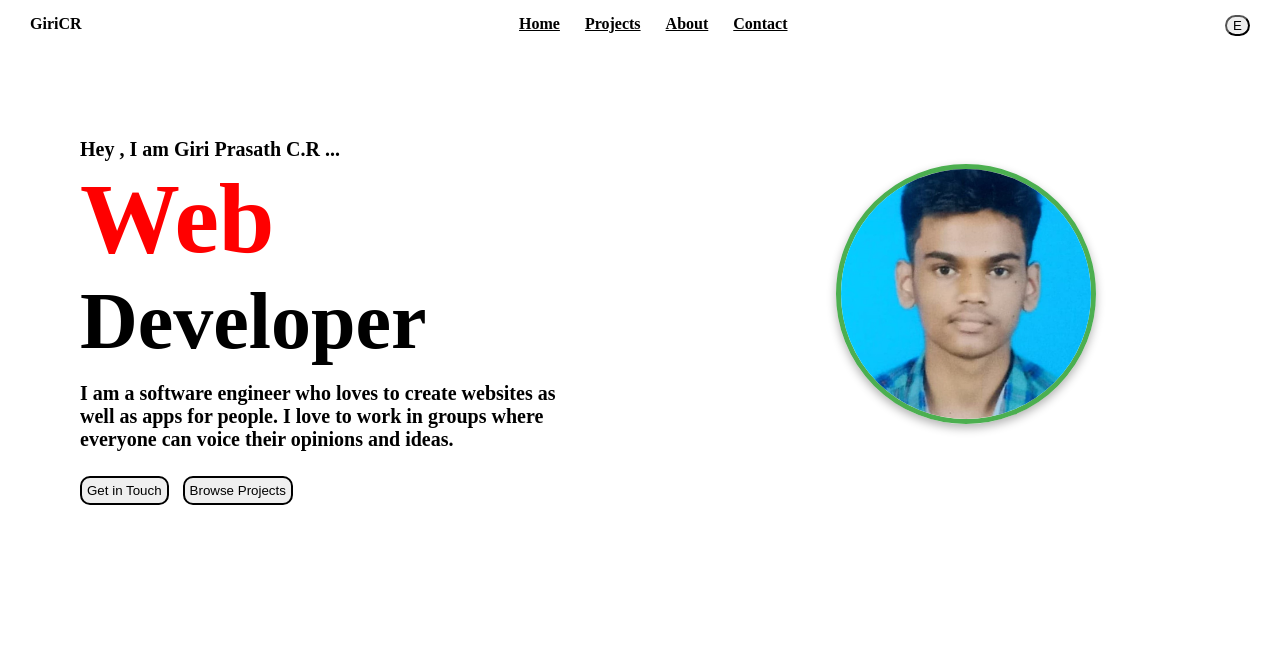
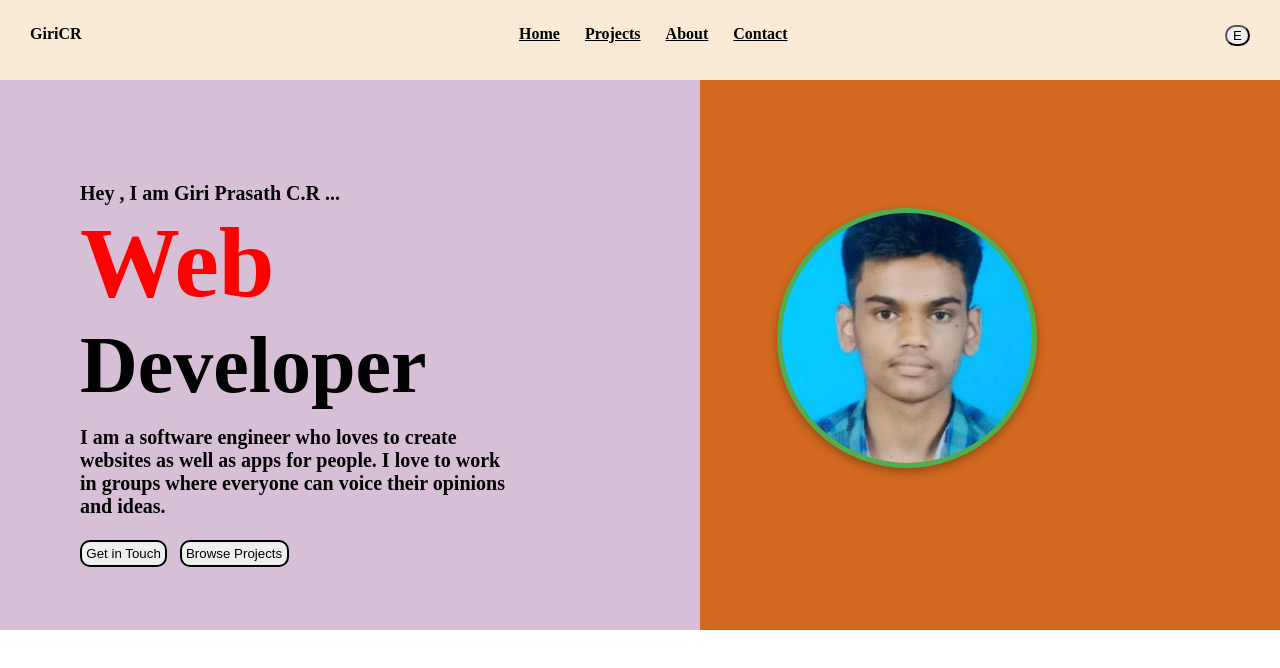
Before and after one commit to GiriPrasath-hub/Portfolio, a plain HTML site: page index.html in a window 1280 px wide. Drawn offline with Linux system fonts and the light colour scheme.

Commit message:
Index Update

```diff
--- a/index.html
+++ b/index.html
@@ -12,7 +12,7 @@
 
         .hi{
             display: flex;
-            margin-top: 15px;
+            padding-top: 25px;
             margin-left: 30px;
         }
         .b{
@@ -38,10 +38,12 @@
         }
 
         .divtg{
-            margin-top: 8%;
-            margin-left: 80px;
+            padding-top: 8%;
+            padding-left: 80px;
+            padding-right: 15%;
             width: 500px;
             display: block;
+            background-color: thistle;
         }
         h1{
             font-size: 350%;
@@ -59,10 +61,14 @@
         }
         .divv{
             display: flex;
+            margin-top: 0px;
+            height: 550px;
         }
         .dd{
-            margin-top: 10%;
-            margin-left: 20%;
+            padding-top: 10%;
+            padding-right: 19%;
+            padding-left: 6%;
+            background-color: chocolate;
         }
         img{
             width: 250px;
@@ -94,7 +100,20 @@
             border-style: solid;
             border-radius: 10px;
         }
-        button:hover{
+        .f:hover{
+            color: black;
+            background-color: red;
+            cursor:pointer;
+        }
+        .p:hover{
+            color: black;
+            background-color: gray;
+            cursor:pointer;
+        }.q:hover{
+            color:black;
+            background-color: grey;
+            cursor:pointer;
+        }button:hover{
             cursor: pointer;
         }
         a:hover{
@@ -115,36 +134,28 @@
         }
         .e:hover{
             color: red;
-            cursor:pointer;
-        }
-        .f:hover{
-            color: black;
-            background-color: red;
-            cursor:pointer;
-        }
-        .p:hover{
-            color: black;
-            background-color: gray;
-            cursor:pointer;
-        }.q:hover{
-            color:black;
-            background-color: grey;
-            cursor:pointer;
+            cursor:point
         }
         h5{
             font-size: 20px;
         }
+        .gi{
+            margin: 0px;
+            padding: 0px;
+            height: 80px;
+            background-color: antiquewhite;
+        }
     </style>
 </head>
 <body>
-    <nav class="hi">
+   <div class="gi"> <nav class="hi">
         <h4 class="a">GiriCR</h4>
         <h4 class="b"><a href="./home.html">Home</a></h4>
         <h4 class="c"><a href="./projects.html">Projects</a></h4>
         <h4 class="d"><a href="https://learn.microsoft.com/en-us/">About</a></h4>
         <h4 class="e"><a href="https://support.microsoft.com/en-us">Contact</a></h4>
         <button class="f">E</button>
-    </nav>
+    </nav></div>
     <div class="divv">
         <div class="divtg">
         <h5>Hey , I am Giri Prasath C.R ...</h5>
```
Also changed, not shown: projects.html (+37 -0 lines).
